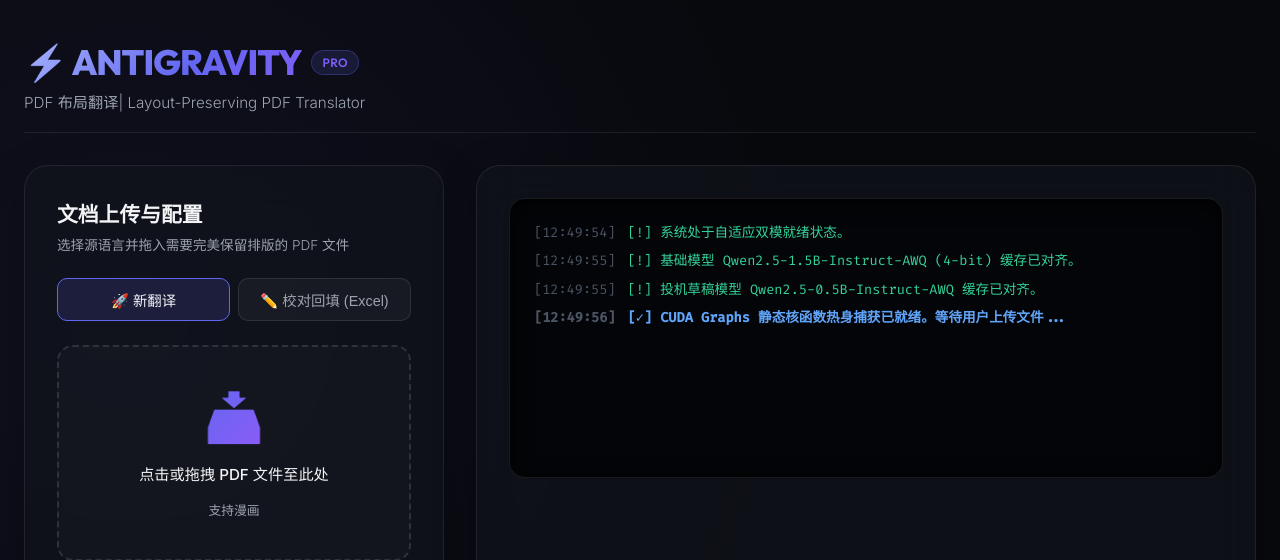
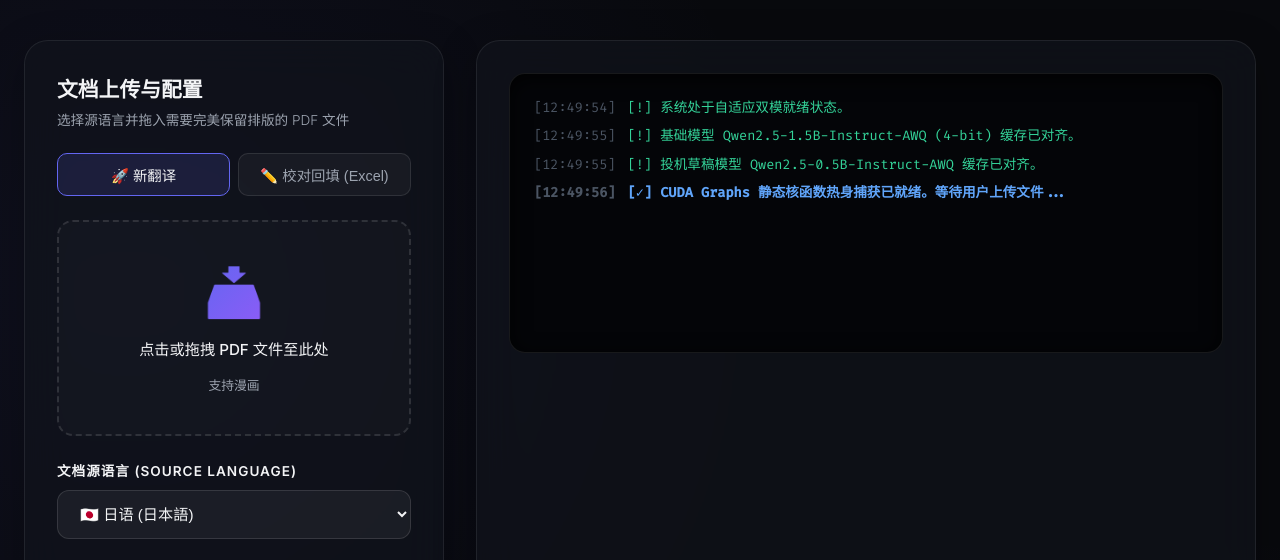
Before and after one commit to TeeChinYean/Manga_Translate, a FastAPI app: page / in a window 1280 px wide. Shown: the top 560 px of the page. Run offline with FastAPI, Linux system fonts and the light colour scheme.

Commit message:
chore(ui): remove ANTIGRAVITY header and old success text

```diff
--- a/pdf_translate/templates/index.html
+++ b/pdf_translate/templates/index.html
@@ -993,16 +993,6 @@
 <body>
 
     <div class="app-container">
-        <!-- Header -->
-        <header>
-            <div class="logo-section">
-                <h1 class="logo-title">
-                    ⚡ ANTIGRAVITY <span class="badge">PRO</span>
-                </h1>
-                <p class="logo-tagline">PDF 布局翻译| Layout-Preserving PDF Translator</p>
-            </div>
-        </header>
-
         <!-- Main Workspace -->
         <div class="workspace-grid">
             <!-- Left Panel: Control Inputs -->
@@ -1068,10 +1058,10 @@
                 <div class="control-group" data-translate-only>
                     <label for="pipelineMode">流水线模式 (Pipeline Mode)</label>
                     <select id="pipelineMode">
-                        <option value="auto" selected>自动（默认）：少于 20 页用串行，20 页以上用提取+翻译并行</option>
-                        <option value="serial">串行：提取 → 翻译(大上下文) → 重绘</option>
-                        <option value="stream">全并发：提取 / 翻译 / 重绘同时进行</option>
-                        <option value="overlap">提取+翻译 → 卸载 OCR → 重绘+翻译</option>
+                        <option value="auto" selected style="color:black">自动（默认）：少于 20 页用串行，20 页以上用提取+翻译并行</option>
+                        <option value="serial" style="color:black">串行：提取 → 翻译(大上下文) → 重绘</option>
+                        <option value="stream" style="color:black">全并发：提取 / 翻译 / 重绘同时进行</option>
+                        <option value="overlap" style="color:black">提取+翻译 → 卸载 OCR → 重绘+翻译</option>
                     </select>
                 </div>
 
@@ -1713,7 +1703,7 @@
                 document.getElementById('elapsedTimerVal').style.color = 'var(--accent-emerald)';
 
                 progressBarFill.style.width = '100%';
-                logToConsole(`[✓] 恭喜！布局保真 PDF 翻译重构成功！全部流程总耗时 ${finalTime} 秒`, 'success');
+                logToConsole(`[✓] 恭喜！PDF 翻译重构成功！全部流程总耗时 ${finalTime} 秒`, 'success');
                 if (data.stage_times) {
                     logToConsole(`[⏱] 模式 ${data.pipeline_mode} 各阶段完成时刻(秒): ${JSON.stringify(data.stage_times)}`, 'success');
                 }
```
